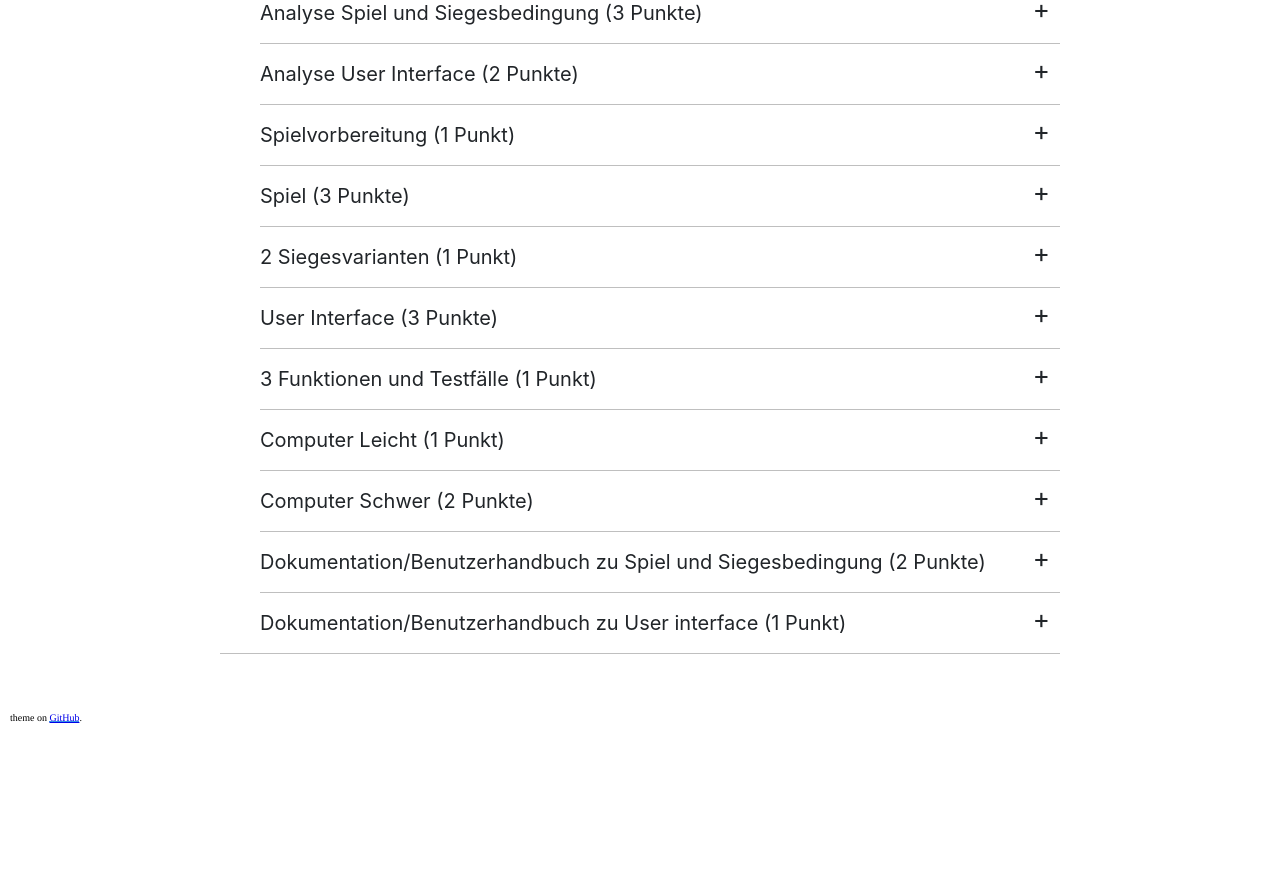
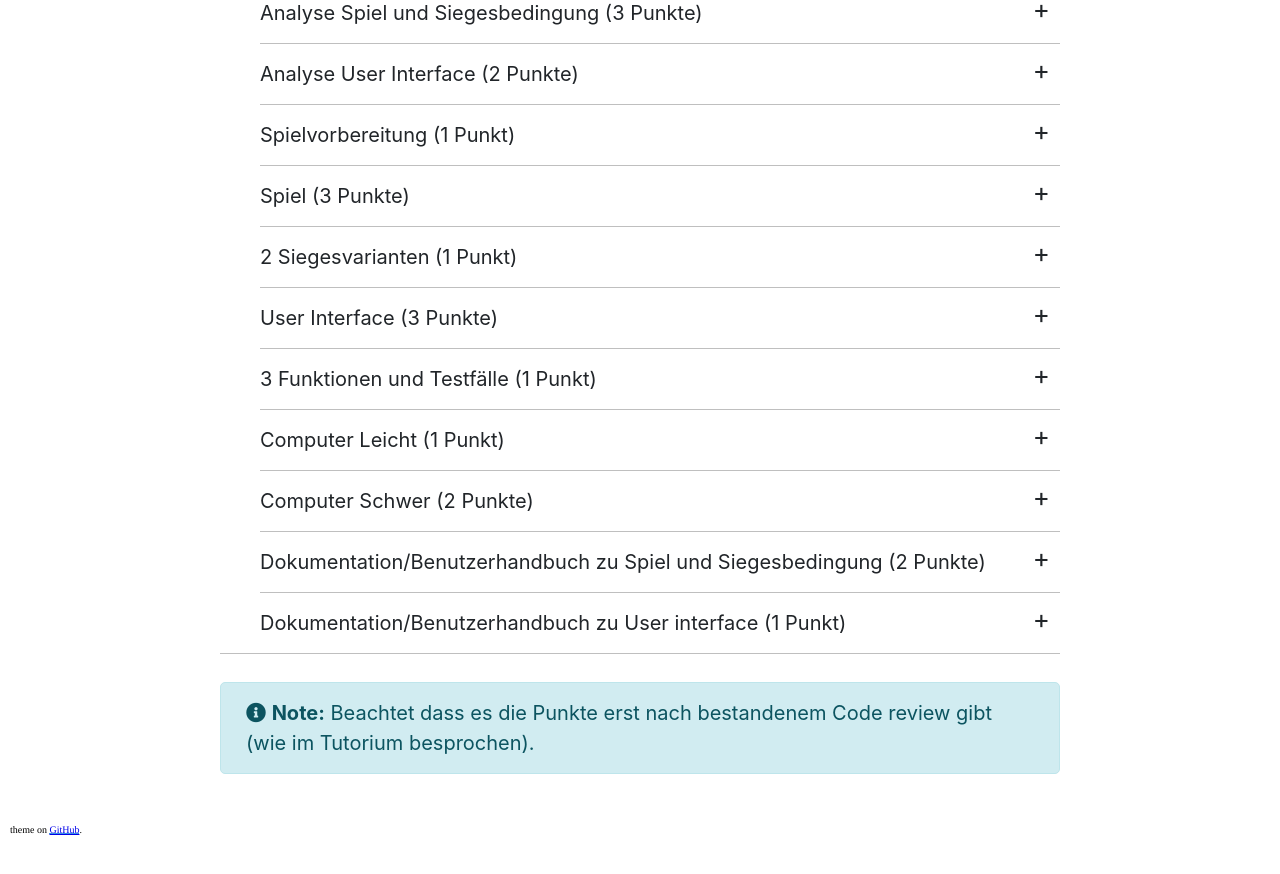
Before and after one commit to mAIRcode/mAIRcode.github.io, a Jekyll site: the page built from _posts/2021-12-06-bewertung-ue5.md, in a window 1280 px wide and 900 px high, scrolled down 642 px. Shown: the top 874 px of the window. Built offline with Jekyll 4.4.1, drawn with Linux system fonts in a browser that asks for light colours; nearby versions of some CDN libraries; before the commit the page ends 1430 px from its top, so only the background shows below that.

Commit message:
Update 2021-12-06-bewertung-ue5.md

```diff
--- a/_posts/2021-12-06-bewertung-ue5.md
+++ b/_posts/2021-12-06-bewertung-ue5.md
@@ -39,8 +39,12 @@ accordion:
 
 Bewertungskriterien für Gruppe 11 und Gruppe 21 in EPR. Alle Angaben ohne Gewähr... Sicherlich hab ich was in den Erklärungen übersehen. Aber wenn ihr das alles abdeckt seid ihr schonmal stark unterwegs :)
 
+
 # Wie wird bewertet?
 
 Vorneweg: Wie im letzten Tutorium besprochen, wird strenger auf Analyse, Doku und Testfälle geschaut. Wir sind jetzt bei Übungsblatt 5, da müssen die drei Sachen sitzen :)
 
+
 {% include accordion.html %}
+
+{% include note.html content="Beachtet dass es die Punkte erst nach bestandenem Code review gibt (wie im Tutorium besprochen)." %}
```
